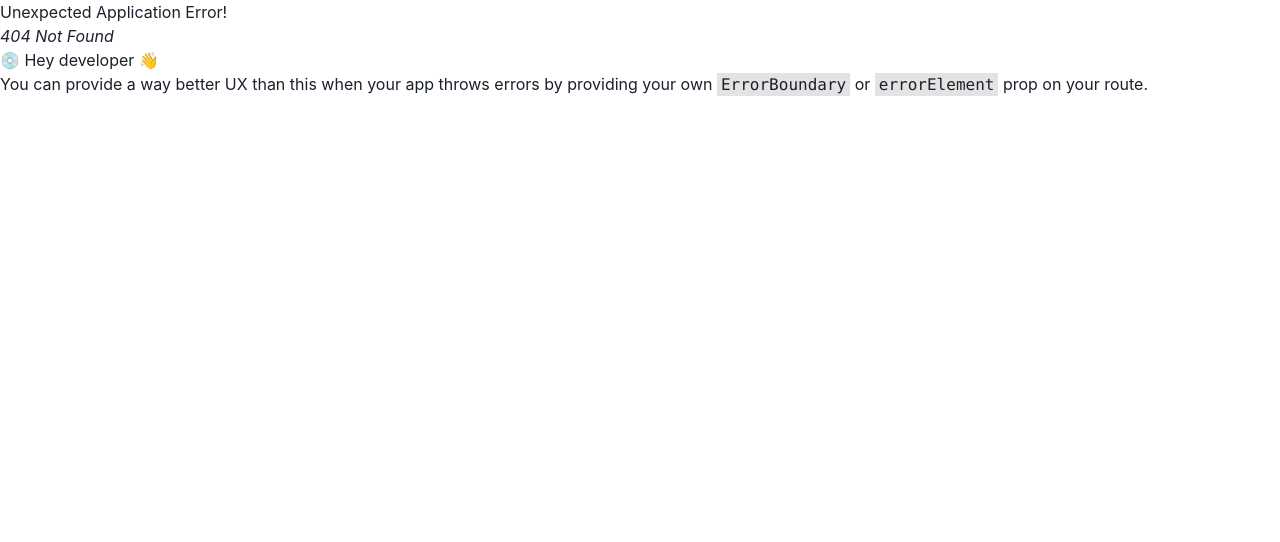
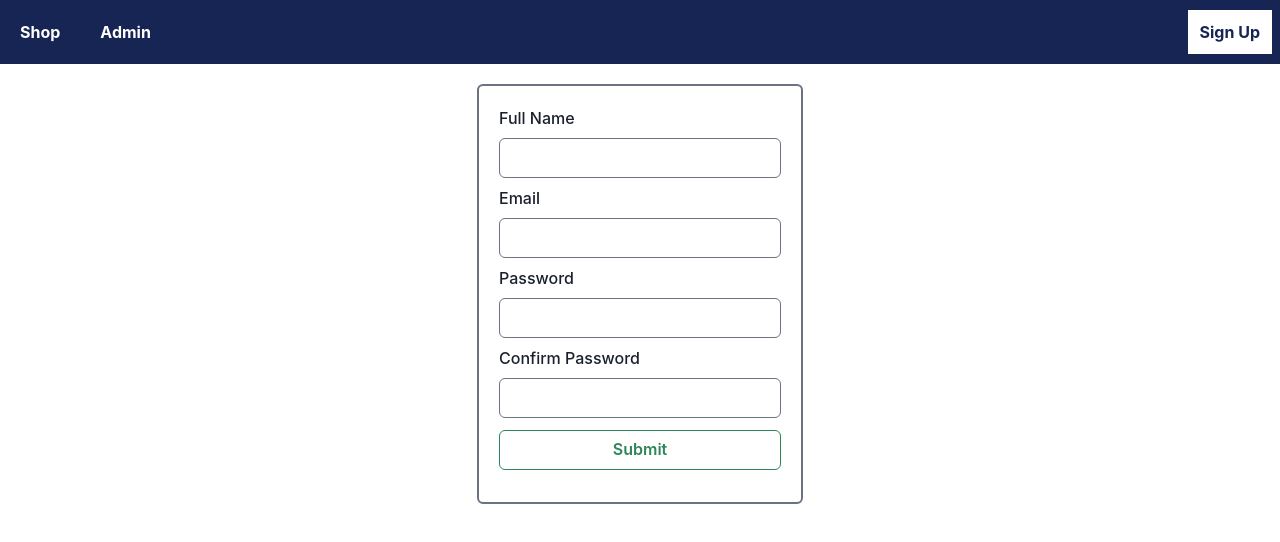
Before and after one commit to Pulukuri-Mohan-Sai-Chandra/product_invetory, a React (Vite) app in the folder web/: page /signUp in a window 1280 px wide. Before the commit this address had no page. Shown: the top 542 px of the page. Built offline with nearby package versions, Linux system fonts and the light colour scheme.

Commit message:
Added the User Login and User sign Up Components'

```diff
--- a/web/src/Components/HeaderFooter/Header.tsx
+++ b/web/src/Components/HeaderFooter/Header.tsx
@@ -2,23 +2,32 @@ import AppLink from "../Util/AppLink";
 
 const Header = (props: {}) => {
   const ShopLink = {
-    path:"/shop",
-    link_value:"Shop"
-  }
+    path: "/shop",
+    link_value: "Shop",
+  };
   const AdminLink = {
-    path:"/admin",
-    link_value:"Admin"
-  }
+    path: "/admin",
+    link_value: "Admin",
+  };
   return (
-    <div className="w-screen bg-blue-950 text-white font-bold py-5">
+    <div className="w-screen flex flex-row justify-between bg-blue-950 text-white font-bold py-5">
+      <div>
         <ul className="flex justify-start">
           <li>
-        <AppLink path="/shop" link_value="Shop"/>
+            <AppLink path="/shop" link_value="Shop" />
           </li>
           <li>
-        <AppLink path="/admin" link_value="Admin"/>
+            <AppLink path="/admin" link_value="Admin" />
           </li>
         </ul>
+      </div>
+      <div>
+        <ul>
+          <li>
+            <AppLink path="/signUp" link_value="Sign Up" />
+          </li>
+        </ul>
+      </div>
     </div>
   );
 };
--- /dev/null
+++ b/web/src/Components/User/User.tsx
@@ -0,0 +1,5 @@
+const UserComponent = () => {
+  return <>User Component</>;
+};
+
+export default UserComponent;
--- /dev/null
+++ b/web/src/Components/User/UserLogin.tsx
@@ -0,0 +1,4 @@
+const UserLogin = () => {
+  return <></>;
+};
+export default UserLogin;
--- /dev/null
+++ b/web/src/Components/User/UserSignUp.tsx
@@ -0,0 +1,72 @@
+import { useState } from "react";
+import { Input, FormLabel, Button } from "@chakra-ui/react";
+import { User } from "./UserType";
+
+const UserSignUp = () => {
+  const [user, SetUser] = useState<User>({
+    user_name: "",
+    user_email: "",
+    user_password: "",
+    cnf_password: "",
+  });
+  const handleChange = (e: React.ChangeEvent<HTMLInputElement>) => {
+    SetUser({ ...user, [e.target.name]: e.target.value });
+  };
+  const handleClick = () => {
+    console.log(user);
+  };
+  return (
+    <div>
+      <div className="flex flex-col w-max border-2 border-solid border-gray-500 rounded-md mx-auto p-5 my-5">
+        <FormLabel htmlFor="username">Full Name</FormLabel>
+        <Input
+          onChange={handleChange}
+          id="username"
+          name="user_name"
+          type="text"
+          value={user.user_name}
+        />
+        <FormLabel className="my-2" htmlFor="email">
+          Email
+        </FormLabel>
+        <Input
+          onChange={handleChange}
+          id="email"
+          type="email"
+          name="user_email"
+          value={user.user_email}
+        />
+        <FormLabel className="my-2" htmlFor="password">
+          Password
+        </FormLabel>
+        <Input
+          onChange={handleChange}
+          id="password"
+          type="password"
+          name="user_password"
+          value={user.user_password}
+        />
+        <FormLabel className="my-2" htmlFor="cnf_password">
+          Confirm Password
+        </FormLabel>
+        <Input
+          onChange={handleChange}
+          id="password"
+          type="password"
+          name="cnf_password"
+          value={user.cnf_password}
+        />
+        <Button
+          className="my-3"
+          width="full"
+          variant="outline"
+          colorScheme="green"
+          onClick={handleClick}
+        >
+          Submit
+        </Button>
+      </div>
+    </div>
+  );
+};
+export default UserSignUp;
--- /dev/null
+++ b/web/src/Components/User/UserType.ts
@@ -0,0 +1,6 @@
+export interface User {
+  user_name: string;
+  user_email: string;
+  user_password: string;
+  cnf_password: string;
+}
--- a/web/src/Components/Util/AppLink.tsx
+++ b/web/src/Components/Util/AppLink.tsx
@@ -1,5 +1,5 @@
 import { useEffect, useState } from "react";
-import { Link,useLocation } from "react-router-dom";
+import { Link, useLocation } from "react-router-dom";
 interface NavProps {
   path: string;
   link_value: string;
@@ -8,15 +8,14 @@ interface NavProps {
 const AppLink = ({ path, link_value }: NavProps) => {
   const location = useLocation();
   const [linkClass, SetLinkClass] = useState<string>("");
-  useEffect(()=>{
-    let styleClass = "p-3 mx-3 hover:underline"
-    if(location.pathname === path){
-      SetLinkClass("bg-white text-blue-950 " + styleClass)
+  useEffect(() => {
+    let styleClass = "p-3 mx-2 hover:underline";
+    if (location.pathname === path) {
+      SetLinkClass("bg-white text-blue-950 " + styleClass);
+    } else {
+      SetLinkClass(styleClass + " text-white");
     }
-    else{
-      SetLinkClass(styleClass + " text-white")
-    }
-  },[location.pathname])
+  }, [location.pathname]);
   return (
     <Link className={linkClass} to={path}>
       {link_value}
```
Also changed, not shown: web/src/Routes/Routes.tsx (+7 -2 lines). Lines whose indentation alone changed are shown as unchanged.
